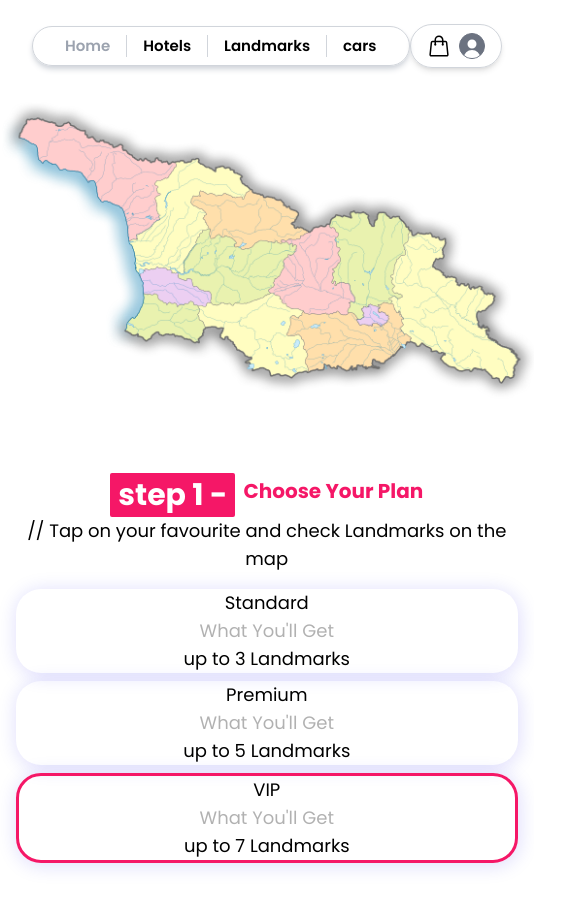
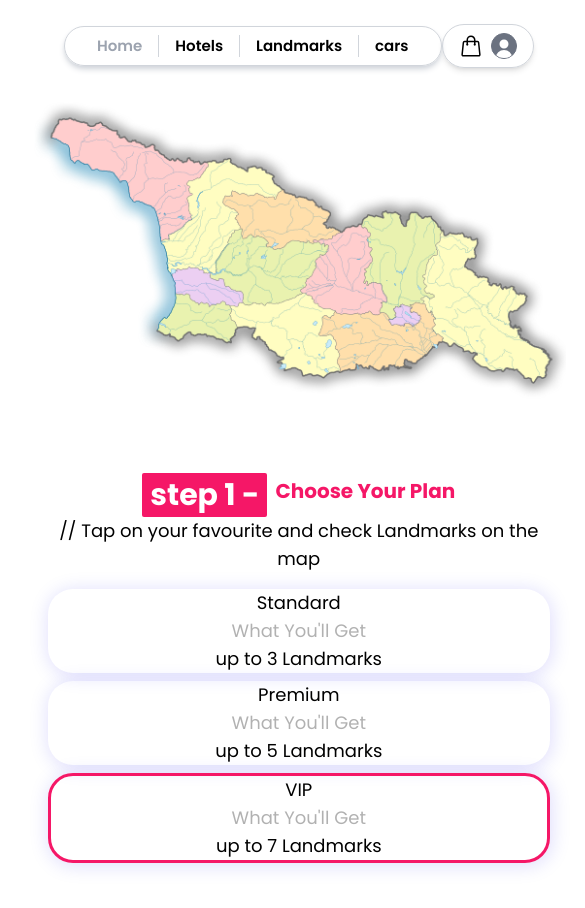
Before and after one commit to vashaka/Breathe-Travel, a Next.js app in the folder client/: page / in a window 390 px wide. Shown: the top 908 px of the page, 585 px wide, since content can reach past the window. Built offline with nearby package versions, Linux system fonts and the light colour scheme.

Commit message:
better image styling added

```diff
--- a/client/components/Hotels/HotelContainer.jsx
+++ b/client/components/Hotels/HotelContainer.jsx
@@ -3,13 +3,13 @@ import React from "react";
 const HotelContainer = ({ hotel }) => {
   return (
     <div
-      className="mt-6 relative hover:cursor-pointer w-full md:w-[300px]
+      className="mt-6 relative hover:cursor-pointer w-auto md:w-[300px]
 
     "
     >
       <img
         src={hotel?.imageUrl}
-        className="rounded-xl h-[250px] md:w-[300px] w-full"
+        className="rounded-2xl object-cover aspect-square"
         alt="Hotel-image"
       />
       <div className="flex items-center">
--- a/client/components/Layout.tsx
+++ b/client/components/Layout.tsx
@@ -3,7 +3,7 @@ import Header from "./Header";
 
 const Layout = ({ children }: any) => {
   return (
-    <div className="absolute smd:relative ml-0 mr-0 left-0">
+    <div className="absolute smd:relative ml-0 mr-0 left-0 px-8 smd:px-0">
       <Header />
       <main className="smd:px-8 md:px-28">{children}</main>
     </div>
```
